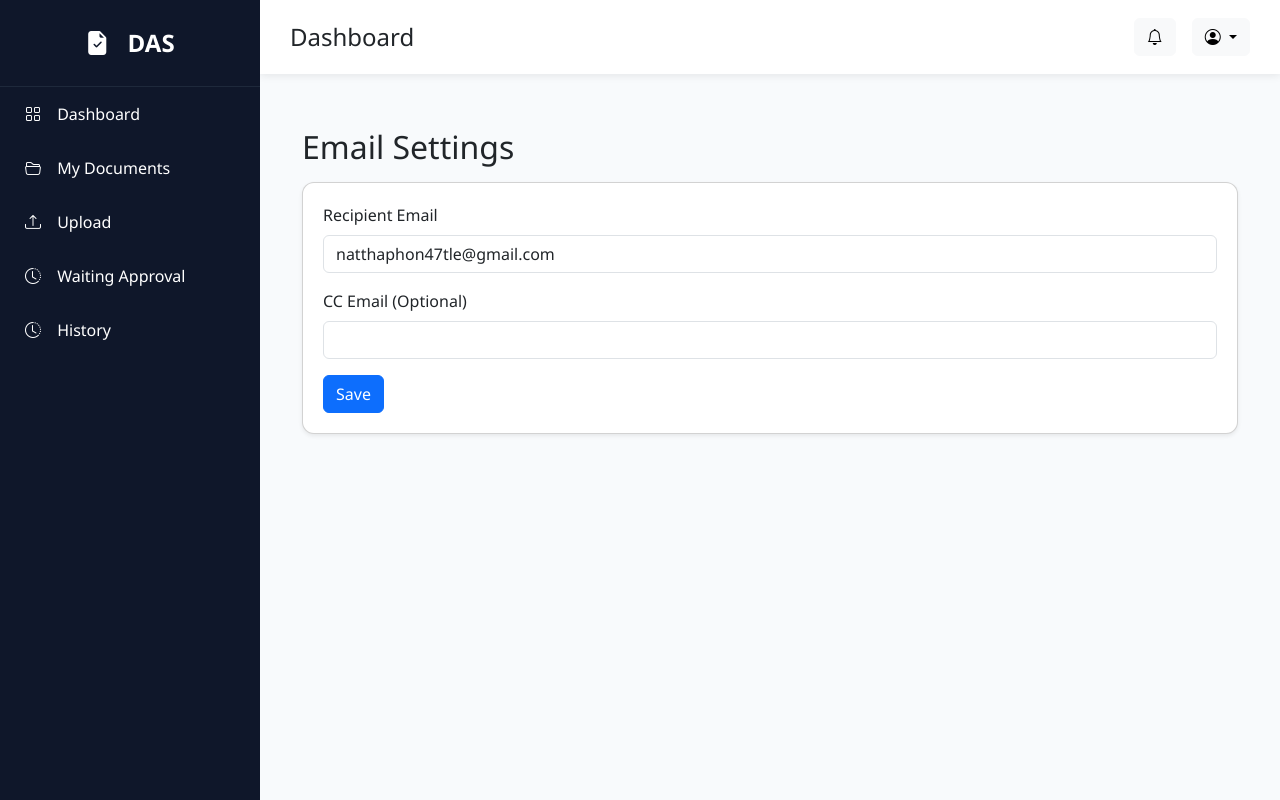
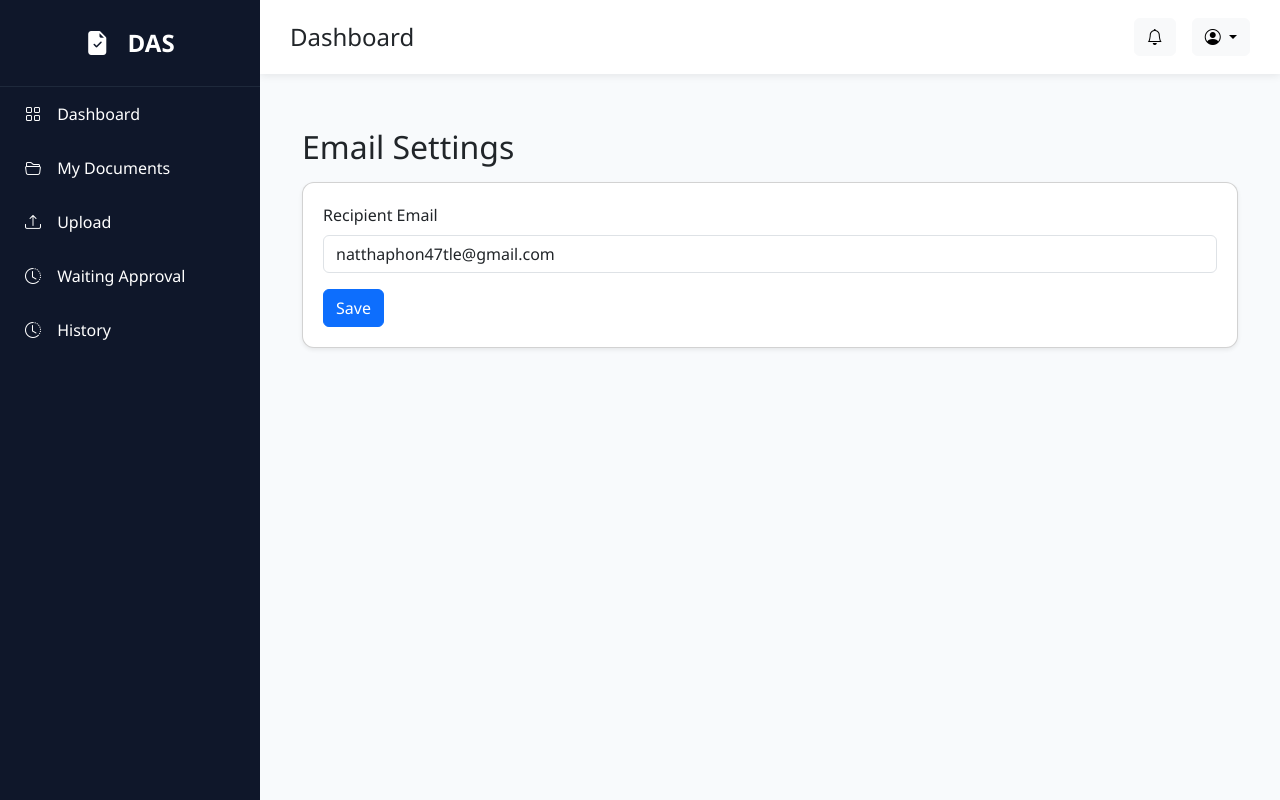
Before and after one commit to natthaphon47tle/document-approval-system, a Flask app: page /settings in a window 1280 px wide. Run offline with Flask 3, Linux system fonts and the light colour scheme.

Commit message:
Version 1.0 Ready for Production

```diff
--- a/routes/settings.py
+++ b/routes/settings.py
@@ -11,7 +11,7 @@ def settings():
 
     if request.method == "POST":
         email_setting.recipient_email = request.form["recipient_email"]
-        email_setting.cc_email = request.form["cc_email"]
+        #email_setting.cc_email = request.form["cc_email"]
 
         db.session.commit()
 
--- a/templates/settings/index.html
+++ b/templates/settings/index.html
@@ -24,6 +24,7 @@
                 required
             >
 
+            <!--
             <label class="form-label mt-3">
                 CC Email (Optional)
             </label>
@@ -34,6 +35,7 @@
                 name="cc_email"
                 value="{{ email_setting.cc_email or '' }}"
             >
+            -->
 
             <button
                 class="btn btn-primary mt-3">
```
